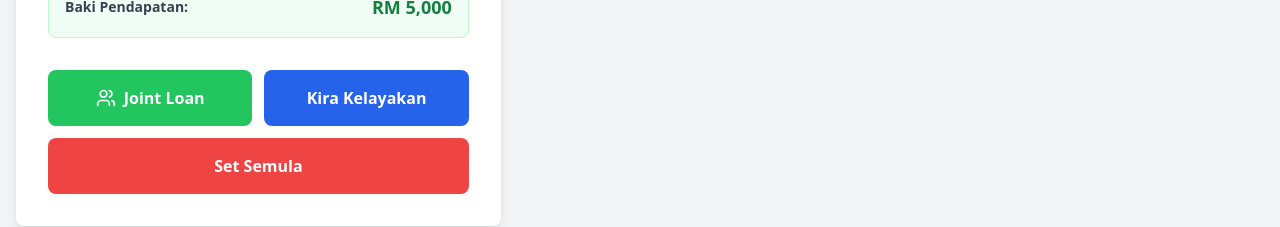
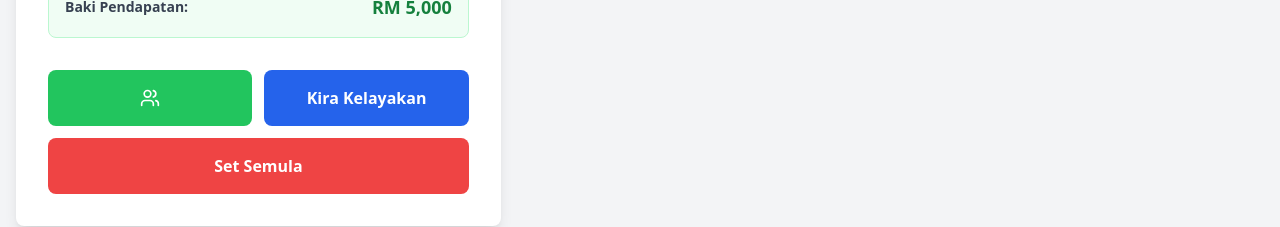
Before and after one commit to propdigitalmeroket/syafiq, a React (Vite) app: page / in a window 1280 px wide. Shown: the part 1530-1757 px from the top of the page. Built offline with nearby package versions, Linux system fonts and the light colour scheme; no server answers; the database is empty.

Commit message:
Updated types.ts

```diff
--- a/src/App.tsx
+++ b/src/App.tsx
@@ -1,5 +1,5 @@
 import { useState, useEffect, useMemo, useRef } from 'react';
-import { CalculatorInputs, IncomeBreakdown, CoApplicantData } from './types';
+import { CalculatorInputs, IncomeBreakdown } from './types';
 import InputPanel from './components/InputPanel';
 import ResultsPanel from './components/ResultsPanel';
 import { calculateResults } from './utils/calculations';
@@ -13,33 +13,6 @@ import ForgotPasswordModal from './components/ForgotPasswordModal';
 import WhatsNewModal from './components/WhatsNewModal';
 import { User } from '@supabase/supabase-js';
 import { saveToLocalStorage, loadFromLocalStorage } from './utils/localStorage';
-
-const createDefaultCoApplicant = (): CoApplicantData => ({
-  income: {
-    monthlyGrossSalary: 0,
-    employmentType: 'Fixed Salary',
-    hasKWSP: false,
-    hasTax: false,
-    annualBonus: 0,
-    bonusYear: new Date().getFullYear(),
-    passiveIncome: 0,
-    passiveIncomeType: 'RENTAL',
-    dividendPassiveIncome: 0,
-    dividendType: 'Tabung Haji Dividend',
-    hustleIncome: 0,
-    hustleHasKWSP: false,
-    hustleHasTax: false,
-    commissionIncome: 0,
-    fixedAllowance: 0,
-    useLPPSA: false,
-  },
-  showAdditionalIncome: false,
-  carLoan: 0,
-  creditCard: 0,
-  personalLoan: 0,
-  additionalCommitments: [],
-  monthlySavings: 0,
-});
 
 const initialInputs: CalculatorInputs = {
   income: {
@@ -69,8 +42,6 @@ const initialInputs: CalculatorInputs = {
   monthlySavings: 0,
   loanTerm: 30,
   requiresDownPayment: false,
-  isJointLoan: false,
-  coApplicant: undefined,
 };
 
 function App() {
@@ -145,38 +116,15 @@ function App() {
     saveToLocalStorage(inputs, language);
   }, [inputs, language]);
 
-  const coApplicantTotalCommitments = useMemo(() => {
-    if (!inputs.coApplicant) return 0;
-    const additionalSum = inputs.coApplicant.additionalCommitments.reduce(
-      (sum, c) => sum + c.amount,
-      0
-    );
-    return (
-      inputs.coApplicant.carLoan +
-      inputs.coApplicant.creditCard +
-      inputs.coApplicant.personalLoan +
-      additionalSum
-    );
-  }, [inputs.coApplicant]);
-
   const results = useMemo(() => {
     return calculateResults(inputs, banks);
   }, [inputs, banks]);
 
   const handleInputChange = (field: keyof CalculatorInputs, value: any) => {
-    setInputs((prev) => {
-      if (field === 'isJointLoan' && value === true && !prev.coApplicant) {
-        return {
-          ...prev,
-          [field]: value,
-          coApplicant: createDefaultCoApplicant(),
-        };
-      }
-      return {
-        ...prev,
-        [field]: value,
-      };
-    });
+    setInputs((prev) => ({
+      ...prev,
+      [field]: value,
+    }));
   };
 
   const handleIncomeChange = (field: keyof IncomeBreakdown, value: number) => {
@@ -224,79 +172,6 @@ function App() {
       additionalCommitments: prev.additionalCommitments.map((c) =>
         c.id === id ? { ...c, [field]: value } : c
       ),
-    }));
-  };
-
-  const handleCoApplicantChange = (field: keyof CoApplicantData, value: any) => {
-    setInputs((prev) => ({
-      ...prev,
-      coApplicant: prev.coApplicant ? {
-        ...prev.coApplicant,
-        [field]: value,
-      } : undefined,
-    }));
-  };
-
-  const handleCoApplicantIncomeChange = (field: keyof IncomeBreakdown, value: number | string | boolean) => {
-    setInputs((prev) => ({
-      ...prev,
-      coApplicant: prev.coApplicant ? {
-        ...prev.coApplicant,
-        income: {
-          ...prev.coApplicant.income,
-          [field]: value,
-        },
-      } : undefined,
-    }));
-  };
-
-  const handleAddCoApplicantCommitment = () => {
-    setInputs((prev) => {
-      if (!prev.coApplicant || prev.coApplicant.additionalCommitments.length >= 10) {
-        return prev;
-      }
-      return {
-        ...prev,
-        coApplicant: {
-          ...prev.coApplicant,
-          additionalCommitments: [
-            ...prev.coApplicant.additionalCommitments,
-            {
-              id: Date.now().toString(),
-              type: 'Personal Loan',
-              amount: 0,
-            },
-          ],
-        },
-      };
-    });
-  };
-
-  const handleRemoveCoApplicantCommitment = (id: string) => {
-    setInputs((prev) => ({
-      ...prev,
-      coApplicant: prev.coApplicant ? {
-        ...prev.coApplicant,
-        additionalCommitments: prev.coApplicant.additionalCommitments.filter(
-          (c) => c.id !== id
-        ),
-      } : undefined,
-    }));
-  };
-
-  const handleUpdateCoApplicantCommitment = (
-    id: string,
-    field: 'type' | 'amount',
-    value: any
-  ) => {
-    setInputs((prev) => ({
-      ...prev,
-      coApplicant: prev.coApplicant ? {
-        ...prev.coApplicant,
-        additionalCommitments: prev.coApplicant.additionalCommitments.map((c) =>
-          c.id === id ? { ...c, [field]: value } : c
-        ),
-      } : undefined,
     }));
   };
 
@@ -491,12 +366,6 @@ function App() {
               remainingIncome={results.remainingIncome}
               language={language}
               onCheckEligibility={handleCheckEligibility}
-              onCoApplicantChange={handleCoApplicantChange}
-              onCoApplicantIncomeChange={handleCoApplicantIncomeChange}
-              onAddCoApplicantCommitment={handleAddCoApplicantCommitment}
-              onRemoveCoApplicantCommitment={handleRemoveCoApplicantCommitment}
-              onUpdateCoApplicantCommitment={handleUpdateCoApplicantCommitment}
-              coApplicantTotalCommitments={coApplicantTotalCommitments}
             />
           </div>
           <div className="lg:col-span-3" ref={resultsPanelRef}>
--- a/src/translations.ts
+++ b/src/translations.ts
@@ -117,20 +117,6 @@ export interface Translations {
     cancel: string;
     confirm: string;
     checkEligibility: string;
-    addJointLoan: string;
-    removeJointLoan: string;
-  };
-  jointLoan: {
-    title: string;
-    mainApplicant: string;
-    coApplicant: string;
-    coApplicantInfo: string;
-    helperText: string;
-    combinedIncome: string;
-    combinedCommitments: string;
-    individualDSR: string;
-    combinedDSR: string;
-    affordabilityIncrease: string;
   };
   dialogs: {
     resetTitle: string;
@@ -316,20 +302,6 @@ export const translations: Record<Language, Translations> = {
       cancel: 'Batal',
       confirm: 'Ya, Set Semula',
       checkEligibility: 'Kira Kelayakan',
-      addJointLoan: 'Joint Loan',
-      removeJointLoan: 'Buang Joint Loan',
-    },
-    jointLoan: {
-      title: 'Permohonan Pinjaman Bersama',
-      mainApplicant: 'Pemohon Utama',
-      coApplicant: 'Pemohon Bersama',
-      coApplicantInfo: 'Maklumat Pemohon Bersama',
-      helperText: 'Gabungkan pendapatan dengan pasangan atau ahli keluarga untuk meningkatkan kelayakan pinjaman anda',
-      combinedIncome: 'Pendapatan Gabungan',
-      combinedCommitments: 'Komitmen Gabungan',
-      individualDSR: 'DSR Individu',
-      combinedDSR: 'DSR Gabungan',
-      affordabilityIncrease: 'Peningkatan Kelayakan',
     },
     dialogs: {
       resetTitle: 'Set Semula Kalkulator?',
@@ -514,20 +486,6 @@ export const translations: Record<Language, Translations> = {
       cancel: 'Cancel',
       confirm: 'Yes, Reset',
       checkEligibility: 'Check Eligibility',
-      addJointLoan: 'Joint Loan',
-      removeJointLoan: 'Remove Joint Loan',
-    },
-    jointLoan: {
-      title: 'Joint Loan Application',
-      mainApplicant: 'Main Applicant',
-      coApplicant: 'Co-Applicant',
-      coApplicantInfo: 'Co-Applicant Information',
-      helperText: 'Combine income with your spouse or family member to increase your loan eligibility',
-      combinedIncome: 'Combined Income',
-      combinedCommitments: 'Combined Commitments',
-      individualDSR: 'Individual DSR',
-      combinedDSR: 'Combined DSR',
-      affordabilityIncrease: 'Affordability Increase',
     },
     dialogs: {
       resetTitle: 'Reset Calculator?',
--- a/src/utils/calculations.ts
+++ b/src/utils/calculations.ts
@@ -1,4 +1,4 @@
-import { CalculatorInputs, CalculationResults, IncomeBreakdown, BankRecommendation, CoApplicantData } from '../types';
+import { CalculatorInputs, CalculationResults, IncomeBreakdown, BankRecommendation } from '../types';
 import { SupabaseBankProfile } from '../lib/supabase';
 
 const STANDARD_INTEREST_RATE = 4.5;
@@ -436,92 +436,22 @@ export function calculateTotalIncome(income: IncomeBreakdown): number {
   );
 }
 
-function calculateIndividualMetrics(
-  income: IncomeBreakdown,
-  carLoan: number,
-  creditCard: number,
-  personalLoan: number,
-  additionalCommitments: { id: string; type: string; amount: number }[]
-) {
-  const additionalCommitmentsSum = additionalCommitments.reduce(
-    (sum, commitment) => sum + commitment.amount,
-    0
-  );
-
-  const totalCommitments = carLoan + creditCard + personalLoan + additionalCommitmentsSum;
-  const grossIncome = calculateGrossIncome(income);
-  const netIncome = calculateTotalIncome(income);
-
-  const dsr = netIncome > 0 ? (totalCommitments / netIncome) * 100 : 0;
-  const remainingIncome = netIncome - totalCommitments;
-
-  return {
-    grossIncome,
-    netIncome,
-    totalCommitments,
-    dsr,
-    remainingIncome,
-  };
-}
-
 export function calculateResults(inputs: CalculatorInputs, banks: SupabaseBankProfile[] = []): CalculationResults {
-  const isJointApplication = inputs.isJointLoan && inputs.coApplicant;
-
-  const applicant1Metrics = calculateIndividualMetrics(
-    inputs.income,
-    inputs.carLoan,
-    inputs.creditCard,
-    inputs.personalLoan,
-    inputs.additionalCommitments
-  );
-
-  let applicant2Metrics;
-  if (isJointApplication && inputs.coApplicant) {
-    applicant2Metrics = calculateIndividualMetrics(
-      inputs.coApplicant.income,
-      inputs.coApplicant.carLoan,
-      inputs.coApplicant.creditCard,
-      inputs.coApplicant.personalLoan,
-      inputs.coApplicant.additionalCommitments
-    );
-  }
-
   const additionalCommitmentsSum = inputs.additionalCommitments.reduce(
     (sum, commitment) => sum + commitment.amount,
     0
   );
 
-  let coApplicantCommitmentsSum = 0;
-  if (isJointApplication && inputs.coApplicant) {
-    coApplicantCommitmentsSum = inputs.coApplicant.additionalCommitments.reduce(
-      (sum, commitment) => sum + commitment.amount,
-      0
-    );
-  }
-
-  const mainApplicantCommitments =
+  const totalBankCommitments =
     inputs.carLoan +
     inputs.creditCard +
     inputs.personalLoan +
     additionalCommitmentsSum;
 
-  const coApplicantCommitments = isJointApplication && inputs.coApplicant
-    ? inputs.coApplicant.carLoan +
-      inputs.coApplicant.creditCard +
-      inputs.coApplicant.personalLoan +
-      coApplicantCommitmentsSum
-    : 0;
-
-  const totalBankCommitments = mainApplicantCommitments + coApplicantCommitments;
   const totalExpenses = totalBankCommitments;
 
-  const grossIncome = isJointApplication && applicant2Metrics
-    ? applicant1Metrics.grossIncome + applicant2Metrics.grossIncome
-    : applicant1Metrics.grossIncome;
-
-  const netIncome = isJointApplication && applicant2Metrics
-    ? applicant1Metrics.netIncome + applicant2Metrics.netIncome
-    : applicant1Metrics.netIncome;
+  const grossIncome = calculateGrossIncome(inputs.income);
+  const netIncome = calculateTotalIncome(inputs.income);
 
   const income = inputs.income;
   let totalEPFDeduction = 0;
@@ -535,19 +465,6 @@ export function calculateResults(inputs: CalculatorInputs, banks: SupabaseBankPr
     const monthlyHustleIncome = income.hustleIncome / 6;
     totalEPFDeduction += calculateEPFDeduction(monthlyHustleIncome, income.hustleHasKWSP);
     totalTaxDeduction += calculateMonthlyTaxDeduction(monthlyHustleIncome, income.hustleHasTax);
-  }
-
-  if (isJointApplication && inputs.coApplicant) {
-    const coIncome = inputs.coApplicant.income;
-    const coGrossMainSalary = coIncome.monthlyGrossSalary + coIncome.fixedAllowance + ((coIncome.annualBonus / 12) * (BANK_BONUS_PERCENTAGE / 100));
-    totalEPFDeduction += calculateEPFDeduction(coGrossMainSalary, coIncome.hasKWSP);
-    totalTaxDeduction += calculateMonthlyTaxDeduction(coGrossMainSalary, coIncome.hasTax);
-
-    if (isHustleIncomeValid(coIncome.hustleHasKWSP, coIncome.hustleHasTax)) {
-      const coMonthlyHustleIncome = coIncome.hustleIncome / 6;
-      totalEPFDeduction += calculateEPFDeduction(coMonthlyHustleIncome, coIncome.hustleHasKWSP);
-      totalTaxDeduction += calculateMonthlyTaxDeduction(coMonthlyHustleIncome, coIncome.hustleHasTax);
-    }
   }
 
   const monthlySalary = netIncome;
@@ -570,17 +487,13 @@ export function calculateResults(inputs: CalculatorInputs, banks: SupabaseBankPr
   const downPaymentPercentage = inputs.requiresDownPayment ? DOWN_PAYMENT_PERCENTAGE : 0;
   const maxLoanAmount = affordablePropertyPrice * (1 - downPaymentPercentage / 100);
 
-  const combinedSavings = isJointApplication && inputs.coApplicant
-    ? inputs.monthlySavings + inputs.coApplicant.monthlySavings
-    : inputs.monthlySavings;
-
-  const autoCalculatedRate = calculateInterestRate(combinedSavings, affordablePropertyPrice, inputs.income.employmentType, banks, inputs.income.useLPPSA);
+  const autoCalculatedRate = calculateInterestRate(inputs.monthlySavings, affordablePropertyPrice, inputs.income.employmentType, banks, inputs.income.useLPPSA);
   const interestRate = inputs.manualInterestRate !== undefined ? inputs.manualInterestRate : autoCalculatedRate;
   const baseRate = calculateAverageInterestRate(banks, inputs.income.employmentType);
   const hasBetterRate = interestRate < baseRate;
 
   const savingsPercentage = affordablePropertyPrice > 0
-    ? (combinedSavings / affordablePropertyPrice) * 100
+    ? (inputs.monthlySavings / affordablePropertyPrice) * 100
     : 0;
 
   const downPayment = affordablePropertyPrice * (downPaymentPercentage / 100);
@@ -643,9 +556,6 @@ export function calculateResults(inputs: CalculatorInputs, banks: SupabaseBankPr
     loanTerm: loanTermYears,
     maxDSRAllowed,
     remainingAfterLoanPayment,
-    isJointApplication,
-    applicant1: isJointApplication ? applicant1Metrics : undefined,
-    applicant2: isJointApplication ? applicant2Metrics : undefined,
   };
 }
 
```
Also changed, not shown: src/types.ts (+0 -27 lines).
